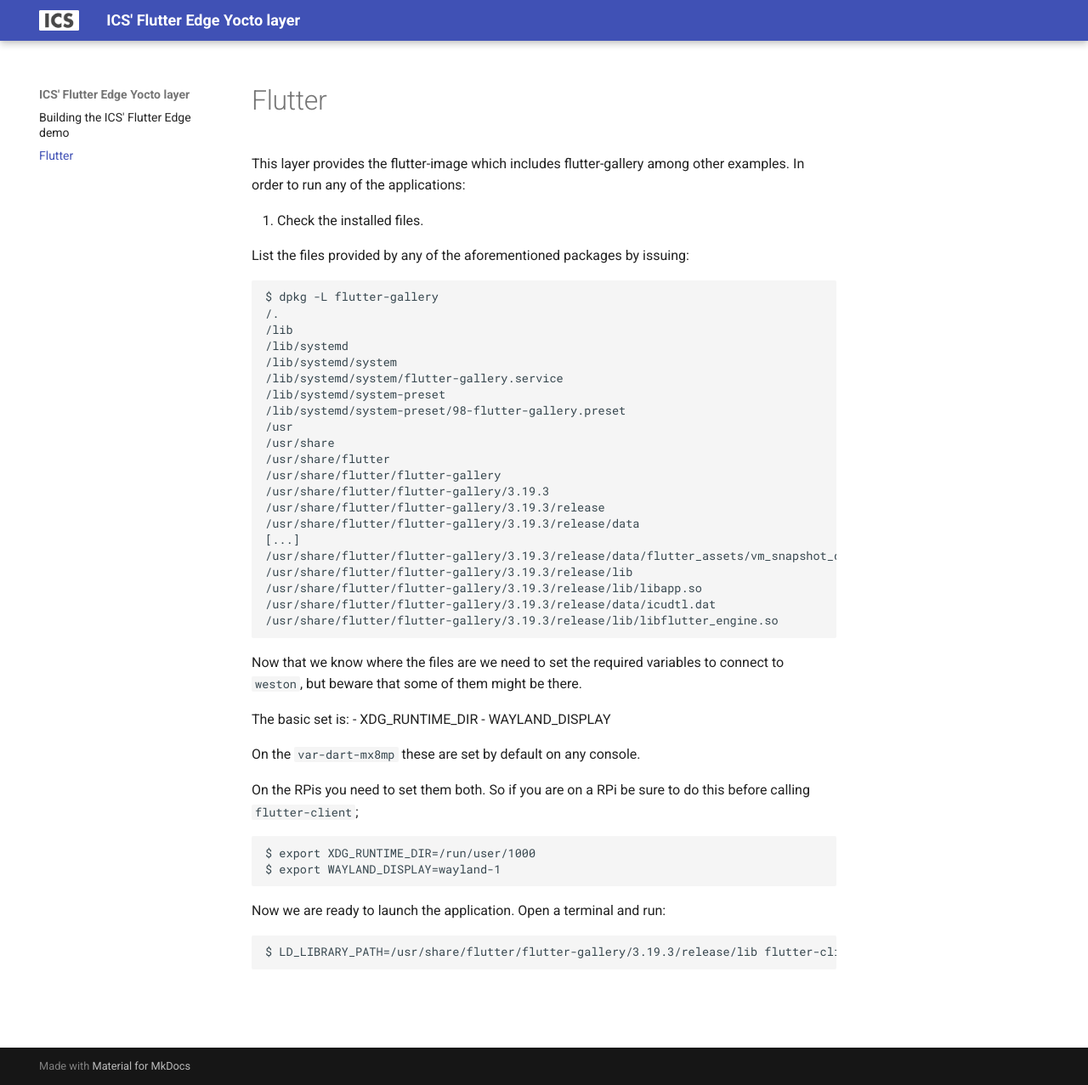
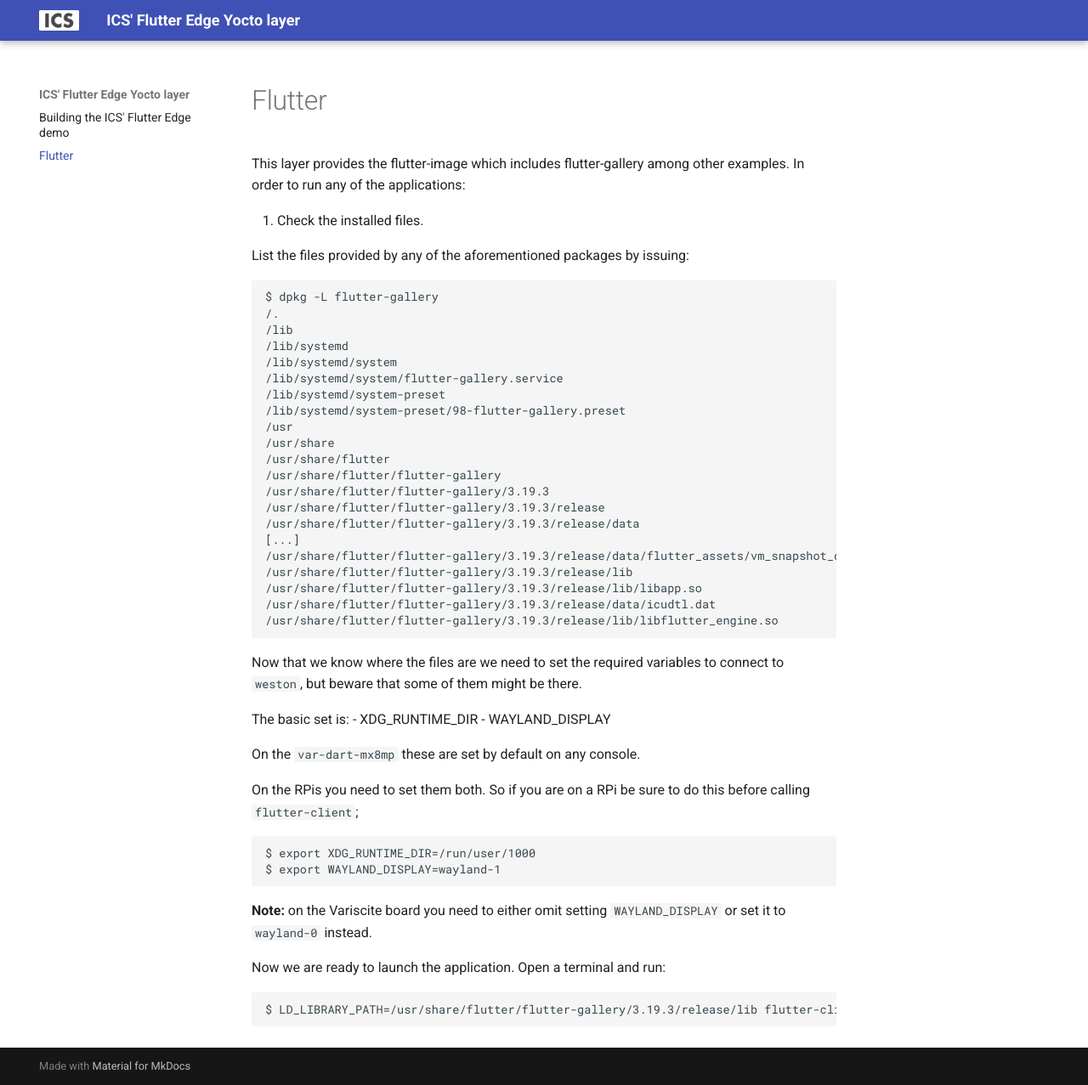
Before and after one commit to githubics/meta-ics-flutter-edge, an MkDocs documentation site: the page built from doc/docs/flutter.md, in a window 1280 px wide and 1277 px high. Shown: the whole window at 85% size. Built offline with MkDocs 1.6.1 and Material for MkDocs 9.7.7, drawn with Linux system fonts in a browser that asks for light colours.

Commit message:
Improve documentation.

````diff
--- a/doc/docs/flutter.md
+++ b/doc/docs/flutter.md
@@ -45,6 +45,8 @@ $ export XDG_RUNTIME_DIR=/run/user/1000
 $ export WAYLAND_DISPLAY=wayland-1
 ```
 
+**Note:** on the Variscite board you need to either omit setting `WAYLAND_DISPLAY` or set it to `wayland-0` instead.
+
 Now we are ready to launch the application. Open a terminal and run:
 
 ```bash
````
